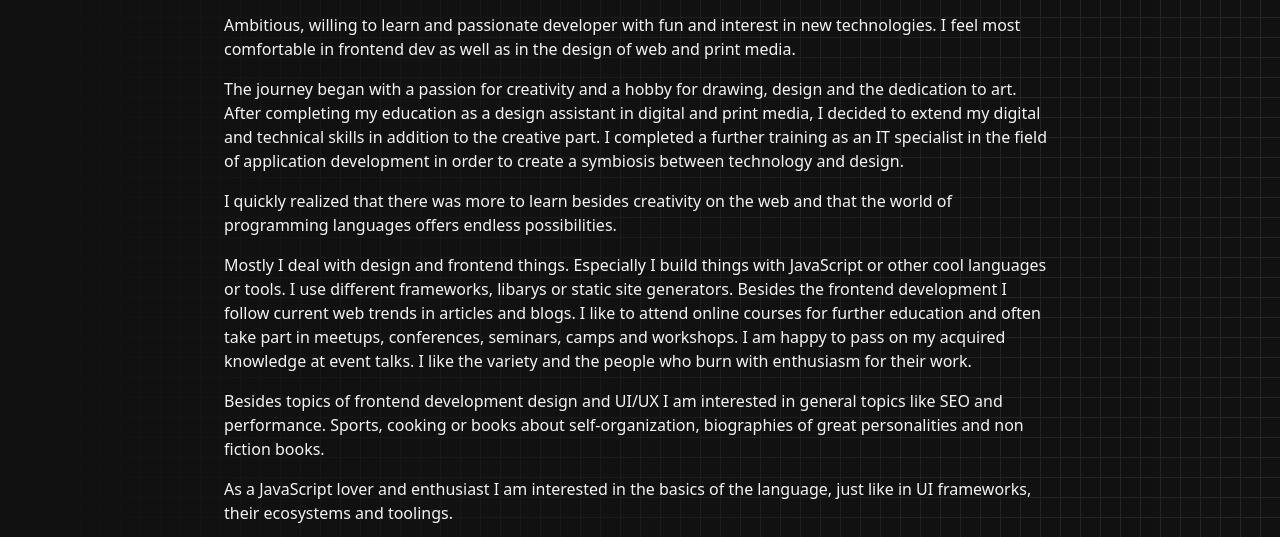
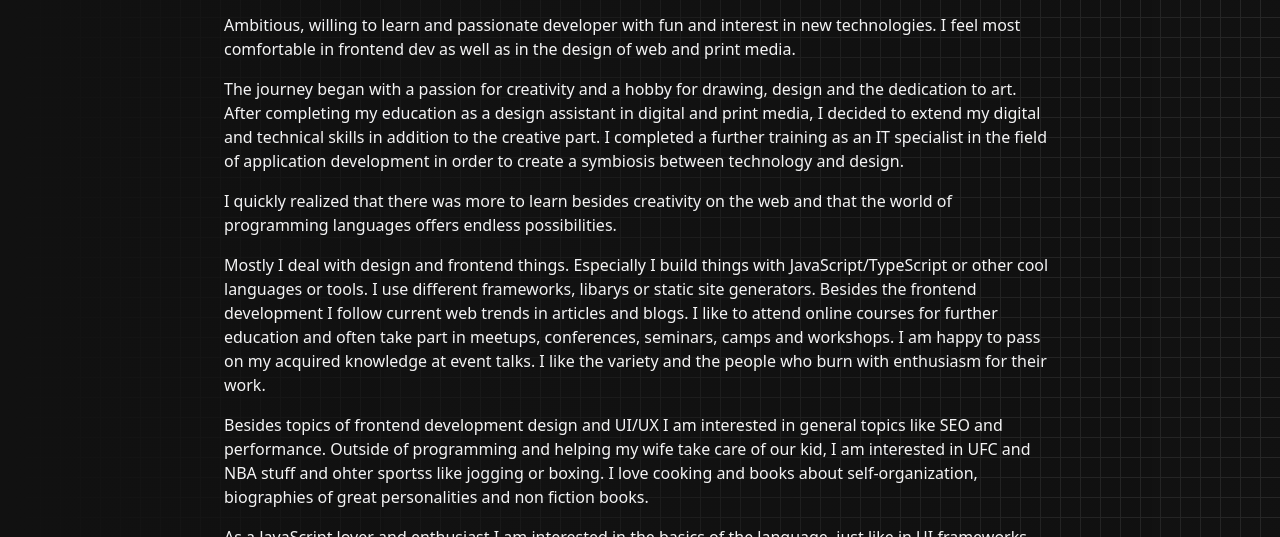
Before and after one commit to friebe/jan-friebe.de, an Astro site: page /about in a window 1280 px wide. Shown: the part 263-800 px from the top of the page. Built offline with nearby package versions, Linux system fonts and the light colour scheme; Astro itself is replaced by a stand-in of ours.

Commit message:
update about section

```diff
--- a/src/components/about.md
+++ b/src/components/about.md
@@ -11,9 +11,9 @@ The journey began with a passion for creativity and a hobby for drawing, design
 
 I quickly realized that there was more to learn besides creativity on the web and that the world of programming languages offers endless possibilities.
 
-Mostly I deal with design and frontend things. Especially I build things with JavaScript or other cool languages or tools. I use different frameworks, libarys or static site generators. Besides the frontend development I follow current web trends in articles and blogs. I like to attend online courses for further education and often take part in meetups, conferences, seminars, camps and workshops. I am happy to pass on my acquired knowledge at event talks. I like the variety and the people who burn with enthusiasm for their work.
+Mostly I deal with design and frontend things. Especially I build things with JavaScript/TypeScript or other cool languages or tools. I use different frameworks, libarys or static site generators. Besides the frontend development I follow current web trends in articles and blogs. I like to attend online courses for further education and often take part in meetups, conferences, seminars, camps and workshops. I am happy to pass on my acquired knowledge at event talks. I like the variety and the people who burn with enthusiasm for their work.
 
-Besides topics of frontend development design and UI/UX I am interested in general topics like SEO and performance. Sports, cooking or books about self-organization, biographies of great personalities and non fiction books.
+Besides topics of frontend development design and UI/UX I am interested in general topics like SEO and performance. Outside of programming and helping my wife take care of our kid, I am interested in UFC and NBA stuff and ohter sportss like jogging or boxing. I love cooking and books about self-organization, biographies of great personalities and non fiction books.
 
 As a JavaScript lover and enthusiast I am interested in the basics of the language, just like in UI frameworks, their ecosystems and toolings.
 
```
